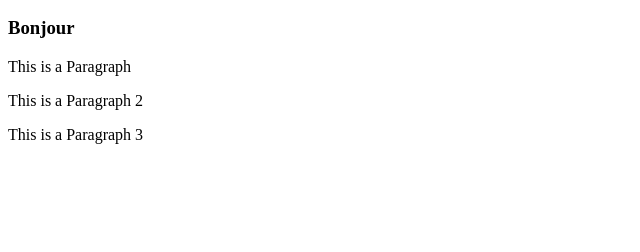
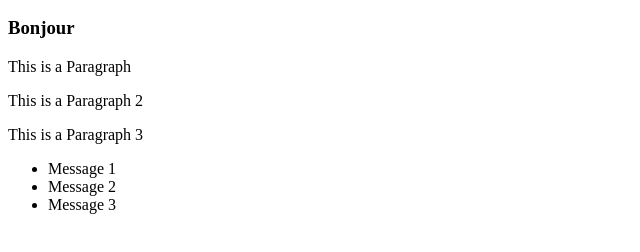
Before and after one commit to GfsTee/my-first-project, a plain HTML site: page index.html in a window 1280 px wide. Shown: the part 110-362 px from the top of the page, without its empty margins (0-640 px from the left). Drawn offline with Linux system fonts and the light colour scheme.

Commit message:
UL added

```diff
--- a/index.html
+++ b/index.html
@@ -12,5 +12,10 @@
     <p>This is a Paragraph</p>
     <p>This is a Paragraph 2</p>
     <p>This is a Paragraph 3</p>
+    <ul>
+        <li>Message 1</li>
+        <li>Message 2</li>
+        <li>Message 3</li>
+    </ul>
 </body>
 </html>
```
